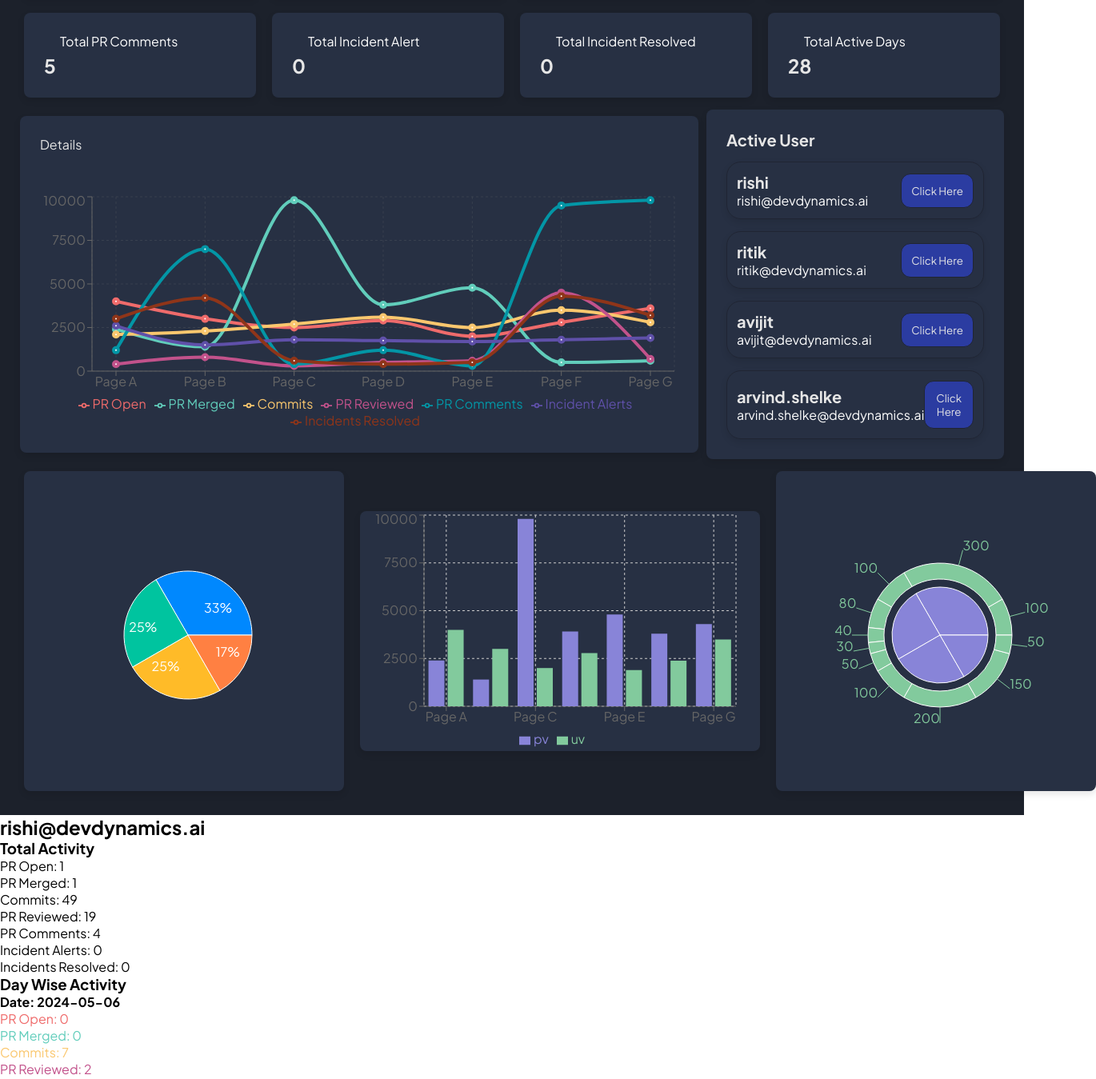
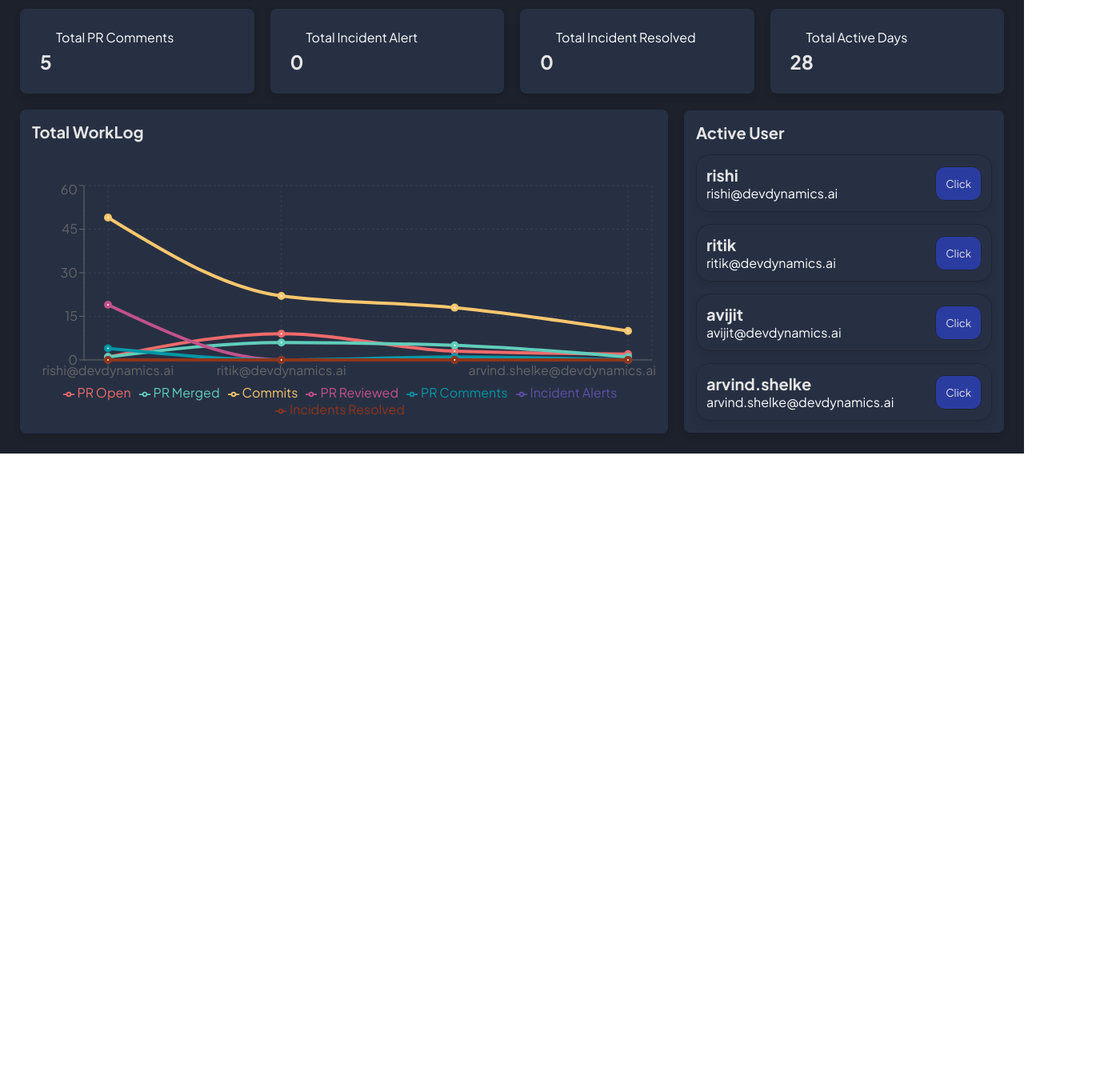
Before and after one commit to abhishekrawe/Developer-Activity-Dashboard, a React (Vite) app in the folder developer-activity-dashboard/: page / in a window 1280 px wide. Shown: the part 180-1529 px from the top of the page at 80% size, 1370 px wide, since content can reach past the window. After the commit the page ends 800 px from the top, so only its background shows below. Built offline with nearby package versions, Linux system fonts and the light colour scheme; some icons are missing; a web font is replaced by a local one.

Commit message:
Added the Data in User data and worklog  from json

```diff
--- a/developer-activity-dashboard/src/App.tsx
+++ b/developer-activity-dashboard/src/App.tsx
@@ -1,11 +1,10 @@
-import Card from "./components/Card"
 import Dashboard from "./components/Dashboard"
 
 function App() {
   return (
     <>
       <Dashboard />
-      <Card />
+      {/* <Card /> */}
     </>
 
   )
--- a/developer-activity-dashboard/src/components/Charts/LineChart.tsx
+++ b/developer-activity-dashboard/src/components/Charts/TotalWorkLog.tsx
@@ -1,3 +1,4 @@
+import React from "react";
 import {
   LineChart,
   Line,
@@ -9,100 +10,20 @@ import {
   ResponsiveContainer,
 } from "recharts";
 
-
-interface LineChartComponentProps {
+interface WorkLogComponentProps {
   className?: string;
+  data: { [key: string]: number | string }[];
 }
 
-const data = [
-  {
-    name: "Page A",
-    "PR Open": 4000,
-    "PR Merged": 2400,
-    "Commits": 2100,
-    "PR Reviewed": 400,
-    "PR Comments": 1200,
-    "Incident Alerts": 2600,
-    "Incidents Resolved": 3000,
-    amt: 2400,
-  },
-  {
-    name: "Page B",
-    "PR Open": 3000,
-    "PR Merged": 1398,
-    "Commits": 2300,
-    "PR Reviewed": 800,
-    "PR Comments": 7000,
-    "Incident Alerts": 1500,
-    "Incidents Resolved": 4200,
-    amt: 2210,
-  },
-  {
-    name: "Page C",
-    "PR Open": 2500,
-    "PR Merged": 9800,
-    "Commits": 2700,
-    "PR Reviewed": 300,
-    "PR Comments": 400,
-    "Incident Alerts": 1800,
-    "Incidents Resolved": 600,
-    amt: 2290,
-  },
-  {
-    name: "Page D",
-    "PR Open": 2900,
-    "PR Merged": 3808,
-    "Commits": 3100,
-    "PR Reviewed": 500,
-    "PR Comments": 1200,
-    "Incident Alerts": 1750,
-    "Incidents Resolved": 400,
-    amt: 2100,
-  },
-  {
-    name: "Page E",
-    "PR Open": 2000,
-    "PR Merged": 4780,
-    "Commits": 2500,
-    "PR Reviewed": 600,
-    "PR Comments": 300,
-    "Incident Alerts": 1700,
-    "Incidents Resolved": 500,
-    amt: 2200,
-  },
-  {
-    name: "Page F",
-    "PR Open": 2800,
-    "PR Merged": 500,
-    "Commits": 3500,
-    "PR Reviewed": 4500,
-    "PR Comments": 9500,
-    "Incident Alerts": 1800,
-    "Incidents Resolved": 4300,
-    amt: 2700,
-  },
-  {
-    name: "Page G",
-    "PR Open": 3600,
-    "PR Merged": 600,
-    "Commits": 2800,
-    "PR Reviewed": 700,
-    "PR Comments": 9800,
-    "Incident Alerts": 1900,
-    "Incidents Resolved": 3200,
-    amt: 2300,
-  },
-];
-
-const LineChartComponent: React.FC<LineChartComponentProps> = ({ className }) => {
+const TotalWorkLog: React.FC<WorkLogComponentProps> = ({ className, data }) => {
   return (
-    <div className={`linechart-wrapper ${className}`}>
-      <p className="linechart-wrapper__title">
-        Details
+    <div className={`total-worklog-wrapper ${className}`}>
+      <p className="total-worklog-wrapper__title h-sm">
+        Total WorkLog
       </p>
-      <div className="linechart-container">
+      <div className="total-worklog-container">
         <ResponsiveContainer width="100%" height={300}>
-          <LineChart data={data} className="line-chart">
+          <LineChart data={data} className="work-log">
             <CartesianGrid strokeDasharray="3 3" className="cartesian-grid" />
             <XAxis dataKey="name" padding={{ left: 30, right: 30 }} className="x-axis" />
             <YAxis className="y-axis" />
@@ -164,4 +85,4 @@ const LineChartComponent: React.FC<LineChartComponentProps> = ({ className }) =>
   );
 };
 
-export default LineChartComponent;
+export default TotalWorkLog;
--- a/developer-activity-dashboard/src/components/Charts/UserData.tsx
+++ b/developer-activity-dashboard/src/components/Charts/UserData.tsx
@@ -1,7 +1,7 @@
 // components/UserData.tsx
 
 import React, { useEffect, useReducer, useState } from 'react';
-import { Data, Row } from '../interface/name';
+import { Data, Row } from '../../interface/utils/totalCalculation';
 
 interface UserDataProps {
   className?: string;
@@ -53,7 +53,7 @@ const UserData: React.FC<UserDataProps> = ({ className }) => {
               <p>{user.email}</p>
             </div>
             <div className="user-data__action">
-              <button className="user-data__action-btn">Click Here</button>
+              <button className="user-data__action-btn">Click</button>
             </div>
           </div>
         ))}
--- a/developer-activity-dashboard/src/components/Dashboard.tsx
+++ b/developer-activity-dashboard/src/components/Dashboard.tsx
@@ -2,13 +2,13 @@
 
 import React, { useEffect, useState } from 'react';
 import Cards from './Cards/Cards';
-import LineChartComponent from './Charts/LineChart';
 import UserData from './Charts/UserData';
 import PieChartComponents from './Charts/PieChart';
 import BarChartComponent from './Charts/BarChart';
 import DoubleChart from './Charts/DoubleChart';
-import { Data } from '../interface/utils/totalCalculation';
+import { Data, Row, TotalActivity } from '../interface/utils/totalCalculation';
 import { calculateTotals } from '../utils/totalCalculation';
+import TotalWorkLog from './Charts/TotalWorkLog';
 
 const Dashboard: React.FC = () => {
     const [data, setData] = useState<Data | null>(null);
@@ -42,6 +42,14 @@ const Dashboard: React.FC = () => {
 
     const totals = calculateTotals(data);
 
+    const chartData = data.AuthorWorklog.rows.map((row: Row) => {
+        const chartRow: { [key: string]: number | string } = { name: row.name };
+        row.totalActivity.forEach((activity: TotalActivity) => {
+            chartRow[activity.name] = parseInt(activity.value, 10);
+        });
+        return chartRow;
+    });
+
     return (
         <div className="dashboard-wrapper">
             <h1 className='title'> Overview </h1>
@@ -53,18 +61,17 @@ const Dashboard: React.FC = () => {
                 <Cards title="Total PR Comments" description={totals.totalPRComments.toString()} />
                 <Cards title="Total Incident Alert" description={totals.totalIncidentAlert.toString()} />
                 <Cards title="Total Incident Resolved" description={totals.totalIncidentResolved.toString()} />
-                {/* <Cards title="Overall Burnout Status" description={totals.totalBurnoutStatus.toString()} /> */}
                 <Cards title="Total Active Days" description={totals.totalActiveDays.toString()} />
             </div>
             <div className="chart-wrapper">
-                <LineChartComponent className="line-chart-component" />
+                <TotalWorkLog className="total-worklog-component" data={chartData} />
                 <UserData className="user-data" />
             </div>
-            <div className="chart-wrapper_summary">
+            {/* <div className="chart-wrapper_summary">
                 <PieChartComponents />
                 <BarChartComponent />
                 <DoubleChart />
-            </div>
+            </div> */}
         </div>
     );
 };
--- a/developer-activity-dashboard/src/styles/component/Charts/index.scss
+++ b/developer-activity-dashboard/src/styles/component/Charts/index.scss
@@ -1,4 +1,4 @@
-@import "./line-chart.scss";
+@import "./work-log.scss";
 @import "./pie-chart.scss";
 @import "./user-data.scss";
 @import "./bar-chart.scss";
--- a/developer-activity-dashboard/src/styles/component/Charts/user-data.scss
+++ b/developer-activity-dashboard/src/styles/component/Charts/user-data.scss
@@ -4,7 +4,7 @@
   flex-direction: row;
   align-items: flex-start;
   height: auto;
-  padding: 25px;
+  padding: 15px;
   gap: 10px;
   background-color: #273043;
   box-shadow: 0 4px 8px rgba(0, 0, 0, 0.1);
--- a/developer-activity-dashboard/src/styles/component/Charts/line-chart.scss
+++ b/developer-activity-dashboard/src/styles/component/Charts/work-log.scss
@@ -1,5 +1,5 @@
-.linechart-wrapper {
-  padding: 25px;
+.total-worklog-wrapper {
+  padding: 15px;
   background-color: #273043;
   box-shadow: 0 4px 8px rgba(0, 0, 0, 0.1);
   border-radius: 8px;
@@ -8,14 +8,14 @@
   flex: 1 1 calc(25% - 20px);
   margin: 10px;
 
-  .linechart-wrapper__title {
+  .total-worklog-wrapper__title {
     display: flex;
     flex-direction: column;
     align-items: flex-start;
     color: var(--neutrals-7);
   }
 
-  .linechart-container {
+  .total-worklog-container {
     margin-top: 50px;
 
     .cartesian-grid {
@@ -25,10 +25,10 @@
   }
 
   @media (max-width: 768px) {
-    .linechart-wrapper__title {
+    .total-worklog-wrapper__title {
       font-size: 16px;
     }
-    .linechart-container {
+    .total-worklog-container {
       margin-top: 50px;
 
       .cartesian-grid {
@@ -39,10 +39,10 @@
   }
 
   @media (max-width: 480px) {
-    .linechart-wrapper__title {
+    .total-worklog-wrapper__title {
       font-size: 14px;
     }
-    .linechart-container {
+    .total-worklog-container {
       margin-top: 50px;
 
       .cartesian-grid {
--- a/developer-activity-dashboard/src/styles/component/Dashboard/dashboard.scss
+++ b/developer-activity-dashboard/src/styles/component/Dashboard/dashboard.scss
@@ -1,12 +1,11 @@
 .dashboard-wrapper {
-  padding: 10px;
+  padding: 15px;
   width: 100%;
   display: flex;
   flex-direction: column;
   align-items: flex-start;
   background-color: #1c212b;
   color: var(--neutrals-9, #f1f0f0);
-  padding: 20px;
 
   .card-container {
     width: 100%;
@@ -22,14 +21,12 @@
     justify-content: flex-start;
     align-items: center;
 
-    .line-chart-component {
-      width: 70%;
-      margin: 5px;
+    .total-worklog-component {
+      width: 68%;
     }
 
     .user-data {
-      width: 30%;
-      margin: 5px;
+      width: 32%;
     }
    }
 
@@ -44,7 +41,7 @@
     .chart-wrapper {
       flex-direction: column;
 
-      .line-chart-component,
+      .work-log-component,
       .user-data {
         width: 100%;
         margin: 5px 0;
```
